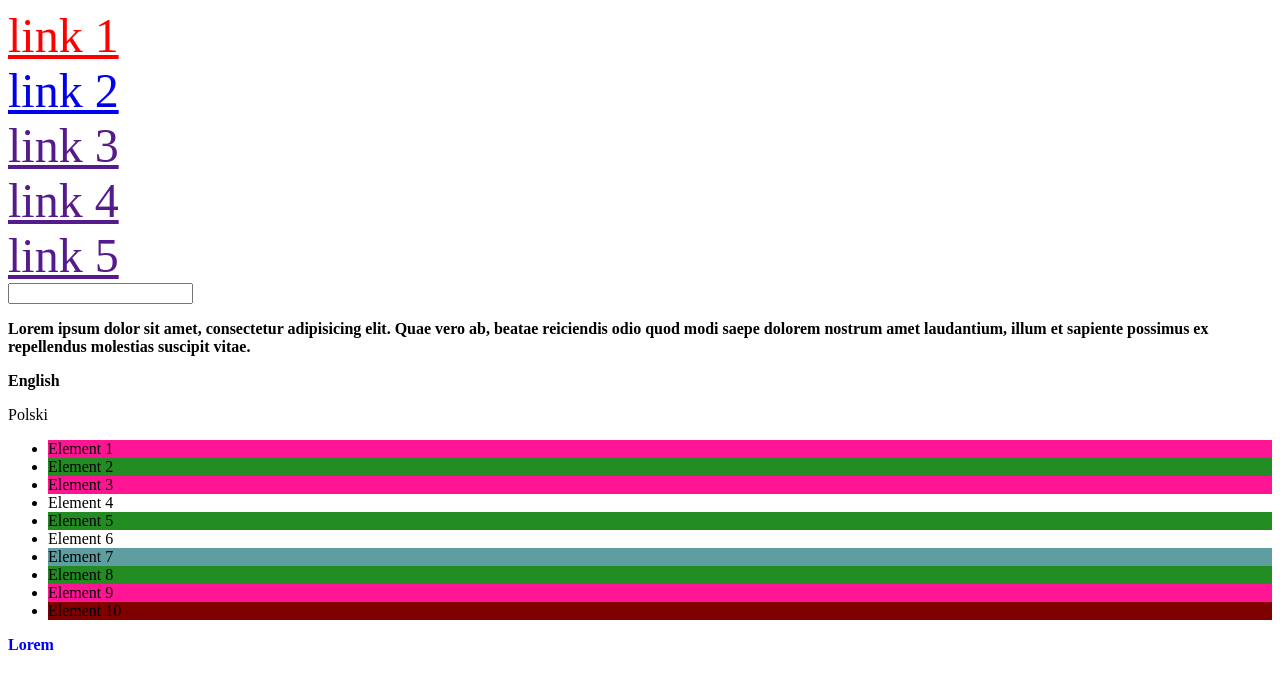
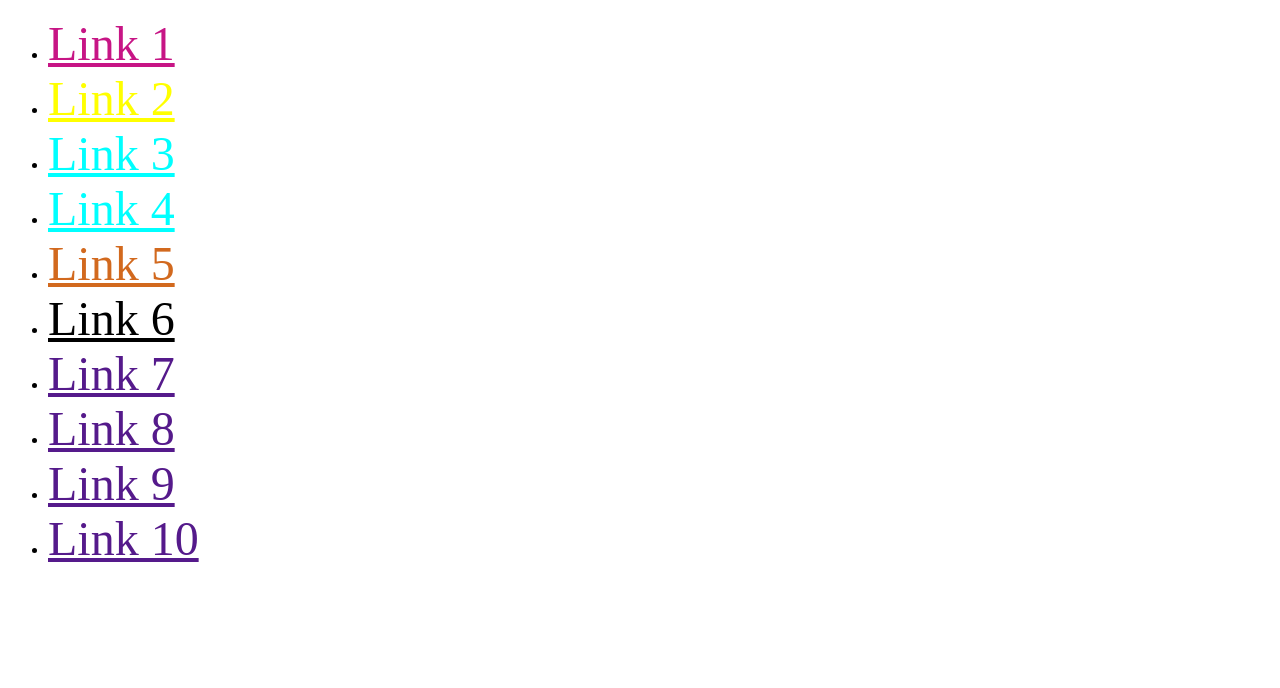
Before and after one commit to Substytucja/pomoce-dydaktyczne, a plain HTML site: page CSS selektory atrybutów/index.html in a window 1280 px wide. Drawn offline with Linux system fonts and the light colour scheme.

Commit message:
Version_2

```diff
--- a/CSS selektory atrybutów/CSS/style.css
+++ b/CSS selektory atrybutów/CSS/style.css
@@ -1,60 +1,25 @@
 /*selektor dla stylu generalnego - nadpisany przez kazdy kolejny*/
-* {}
-
-:link{}
+a {font-size: 3em;}
 
 
-/**/
+/*nada atrybut */
+/*selector[att]   selector to nasz paragraf albo header*/
 
-a {display:block;
-font-size: 3em;}
+a[title] {color:mediumvioletred;}
 
-a#link-1:link {color: red;}
+/*odwoluje sie to konkretnego tytulu*/
+
+a[title="Link 5"] {color:greenyellow;}
+
+a[title~="Link"] {color:chocolate;}
 
 
-/*nadaje wyglad ktore juz byly odwiedzone*/
-a#link-2:visited {color: green;}
-
-a#link-3:hover {color: bisque;
-background-color: aqua;
-font-size: 10em;
-display:inline;}
+/*tylko linki, które mają ciąg znaków .pl mają kolor aqua*/
+a[href*=".pl"] {color: aqua;}
 
 
-a#link-4:active {color: bisque;}
+/*tylko elementy, ktorych atrybut title zaczyna sie od T beda czarne*/
+a[title^="T"] {color:black;}
 
-
-a#link-5:focus {color: yellow;}
-
-/*odznacza pole na jakim aktulanie jestesmy (mozna) sprawdzi tabem)*/
-
-input:focus {background-color: yellowgreen;}
-
-/*dziwne, niepotrzebne niezrozumilae zakotwiczenie*/
-#pl:target {color: fuchsia;}
-
-
-
-p:lang(en) {font-weight: 800;}
-
-p:lang(pl) {font-weight: 200;}
-
-/*pierwszy element listy ma ten kolor*/
-
-.list-item:first-child{background-color: aqua;}
-
-/*ostatni element listy ma ten kolor*/
-
-.list-item:last-child{background-color: maroon;}
-
-/*zadziala jesli bedzie tylko jeden child*/
-div > p:only-child {color:blue}
-
-/*koloruje poszczgólne dzieci (wybrane) klasy
-dzialaja kaskadowo, kolejna regula nadpisuje pierwsza*/
-
-.list-item:nth-child(odd) {background-color: deeppink;}
-
-.list-item:nth-child(7) {background-color: cadetblue;}
-
-.list-item:nth-child(3n+2) {background-color: forestgreen;}
+/*ten, który kończy się na com bedzie żółty*/
+a[href$=".com"] {color: yellow;}
--- a/CSS selektory atrybutów/index.html
+++ b/CSS selektory atrybutów/index.html
@@ -8,35 +8,21 @@
 </head>
 <body>
 
-<a href="http://slam.fm" id="link-1">link 1</a>
-<a href="http://cos.pl" id="link-2">link 2</a>
-<a href="" id="link-3">link 3</a>
-<a href="" id="link-4">link 4</a>
-<a href="" id="link-5">link 5</a>
-
-<input type="text">
-
-	<p id="p2"> Lorem ipsum dolor sit amet, consectetur adipisicing elit. Quae vero ab, beatae reiciendis odio quod modi saepe dolorem nostrum amet laudantium, illum et sapiente possimus ex repellendus molestias suscipit vitae.</p>
-
-	<p lang="en">English</p>
-	<p lang="pl">Polski</p>
-
+<nav>
 	<ul>
-		<li class="list-item">Element 1</li>
-		<li class="list-item">Element 2</li>
-		<li class="list-item">Element 3</li>
-		<li class="list-item">Element 4</li>
-		<li class="list-item">Element 5</li>
-		<li class="list-item">Element 6</li>
-		<li class="list-item">Element 7</li>
-		<li class="list-item">Element 8</li>
-		<li class="list-item">Element 9</li>
-		<li class="list-item">Element 10</li>
+		<li><a href="" title="Link1">Link 1
+			</a></li>
+		<li><a href="http://bbc.com">Link 2</a></li>
+		<li><a href="http://google.pl">Link 3</a></li>
+		<li><a href="htpp://onet.pl">Link 4</a></li>
+		<li><a href="" title="Link 5">Link 5</a></li>
+		<li><a href="" title="Tytul">Link 6</a></li>
+		<li><a href="">Link 7</a></li>
+		<li><a href="">Link 8</a></li>
+		<li><a href="">Link 9</a></li>
+		<li><a href="">Link 10</a></li>
 	</ul>
-
-	<div>
-	<p>Lorem</p>
-	</div>
+</nav>
 
 </body>
 </html>
```
